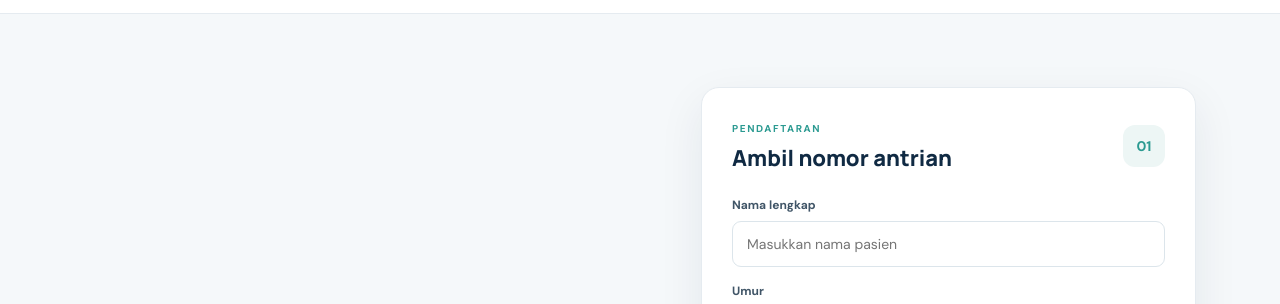
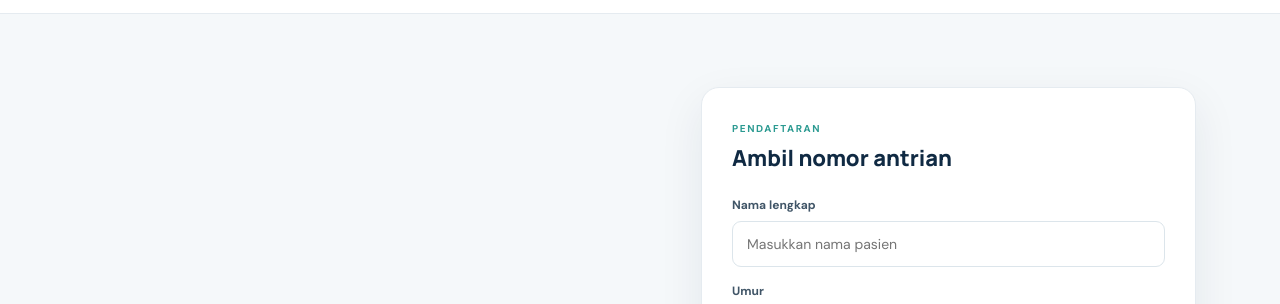
Before and after one commit to appsscript-id/pengobatanalternatif-KH.Kiemas, a plain HTML site: page index.html in a window 1280 px wide. Shown: the part 62-366 px from the top of the page. Drawn offline with Linux system fonts and the light colour scheme; no server answers.

Commit message:
Fix card heading structure in index.html

```diff
--- a/index.html
+++ b/index.html
@@ -29,7 +29,7 @@
           <div class="hero-meta"><span>● Mudah digunakan</span><span>● Tanpa perlu membuat akun</span></div>
         </div>
         <div class="form-card">
-          <div class="card-heading"><div><span class="eyebrow">PENDAFTARAN</span><h2>Ambil nomor antrian</h2></div><span class="step-icon">01</span></div>
+          <div class="card-heading"><div><span class="eyebrow">PENDAFTARAN</span><h2>Ambil nomor antrian</h2></div></div>
           <form id="takeForm">
             <label for="patientName">Nama lengkap</label><input id="patientName" name="name" placeholder="Masukkan nama pasien" required minlength="2" maxlength="100" autocomplete="name">
             <label for="patientAge">Umur</label><input id="patientAge" name="age" type="number" min="0" max="120" placeholder="Masukkan umur (tahun)" required inputmode="numeric">
```
